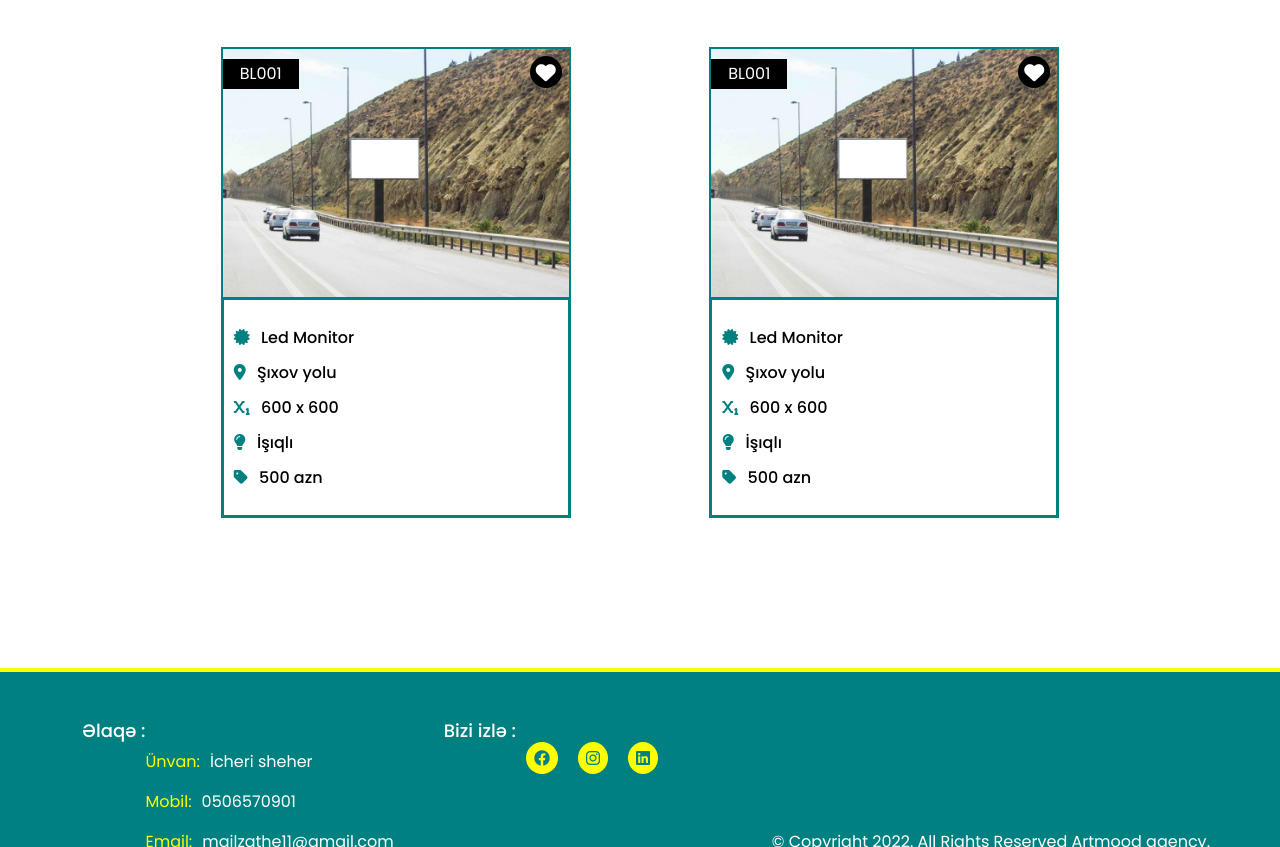
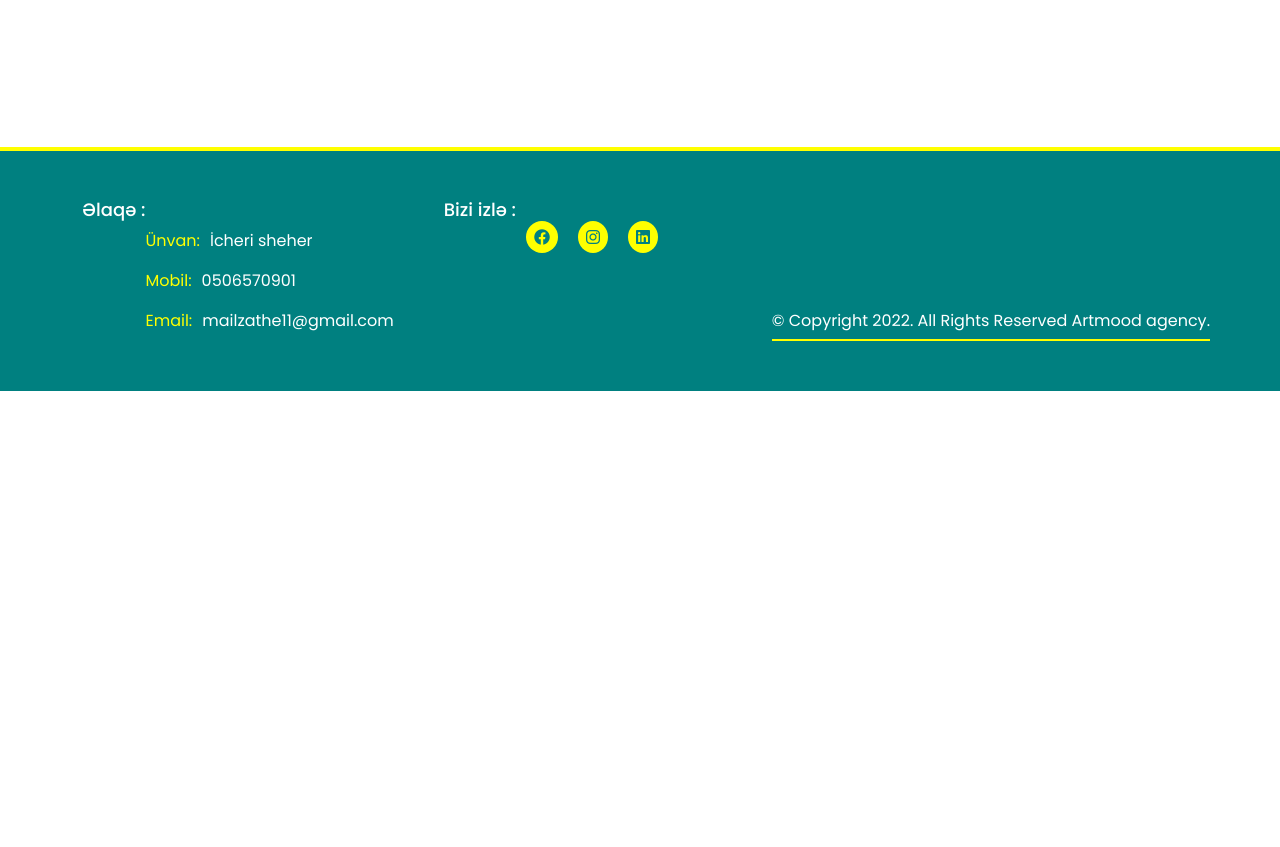
Before and after one commit to mubarizmayilzada/azreklam.az, a website: page index.html in a window 1280 px wide. Shown: the part 4195-5042 px from the top of the page. After the commit the page ends 4586 px from the top, so only its background shows below. Drawn offline with nearby package versions, Linux system fonts and the light colour scheme; a web font is replaced by a local one.

Commit message:
try value

```diff
--- a/index.html
+++ b/index.html
@@ -1108,92 +1108,6 @@
                             </ul>
                         </div>
                     </div>
-                    <div class="ad-card">
-                        <div class="img-div">
-                            <img src="./assets/uploads/images/BL0041587825032.png" alt="Billboard">
-                            <span>
-                                BL001
-                            </span>
-                            <i class="fas fa-heart"></i>
-                        </div>
-                        <div class="content">
-                            <ul>
-                                <li>
-                                    <i class="fas fa-certificate"></i>
-                                    <span>
-                                        Led Monitor
-                                    </span>
-                                </li>
-                                <li>
-                                    <i class="fas fa-map-marker-alt"></i>
-                                    <span>
-                                        Şıxov yolu
-                                    </span>
-                                </li>
-                                <li>
-                                    <i class="fas fa-subscript"></i>
-                                    <span>
-                                        600 x 600
-                                    </span>
-                                </li>
-                                <li>
-                                    <i class="fas fa-lightbulb"></i>
-                                    <span>
-                                        İşıqlı
-                                    </span>
-                                </li>
-                                <li>
-                                    <i class="fas fa-tag"></i>
-                                    <span>
-                                        500 azn
-                                    </span>
-                                </li>
-                            </ul>
-                        </div>
-                    </div>
-                    <div class="ad-card">
-                        <div class="img-div">
-                            <img src="./assets/uploads/images/BL0041587825032.png" alt="Billboard">
-                            <span>
-                                BL001
-                            </span>
-                            <i class="fas fa-heart"></i>
-                        </div>
-                        <div class="content">
-                            <ul>
-                                <li>
-                                    <i class="fas fa-certificate"></i>
-                                    <span>
-                                        Led Monitor
-                                    </span>
-                                </li>
-                                <li>
-                                    <i class="fas fa-map-marker-alt"></i>
-                                    <span>
-                                        Şıxov yolu
-                                    </span>
-                                </li>
-                                <li>
-                                    <i class="fas fa-subscript"></i>
-                                    <span>
-                                        600 x 600
-                                    </span>
-                                </li>
-                                <li>
-                                    <i class="fas fa-lightbulb"></i>
-                                    <span>
-                                        İşıqlı
-                                    </span>
-                                </li>
-                                <li>
-                                    <i class="fas fa-tag"></i>
-                                    <span>
-                                        500 azn
-                                    </span>
-                                </li>
-                            </ul>
-                        </div>
-                    </div>
                 </div>
             </div>
         </div>
```
